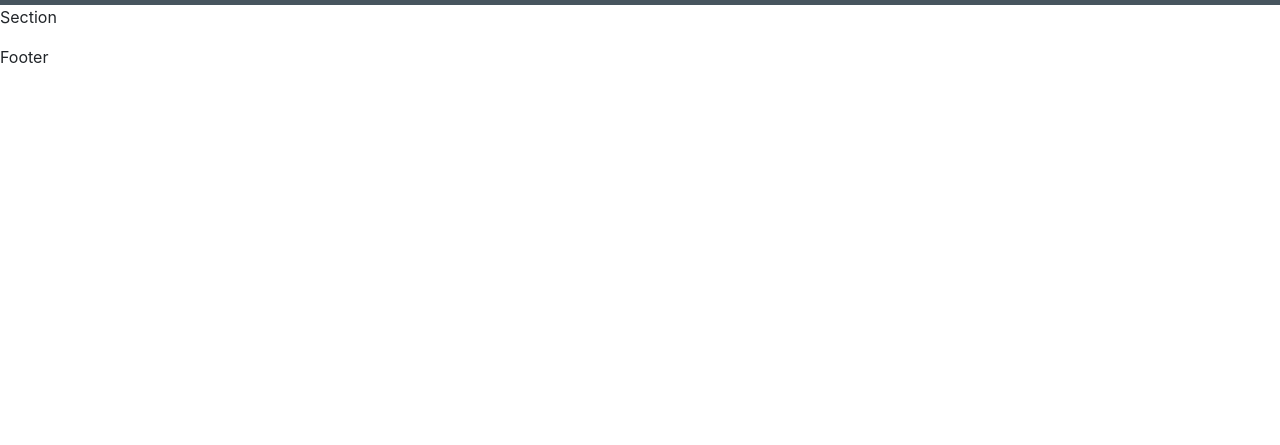
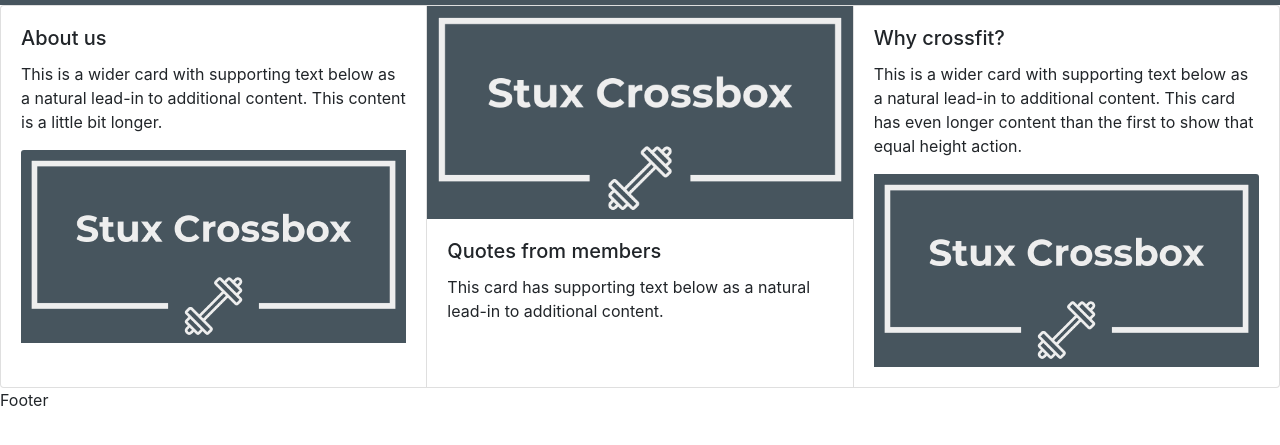
Before and after one commit to QuelleQim/Project-milstone-1-gym, a plain HTML site: page index.html in a window 1280 px wide. Shown: the part 111-556 px from the top of the page. Drawn offline with nearby package versions, Linux system fonts and the light colour scheme.

Commit message:
Preliminary card groups added

```diff
--- a/index.html
+++ b/index.html
@@ -27,16 +27,16 @@
                     <ul class="navbar-nav">
                         <li class="nav-item active">
                         <!--add the active  -->
-                            <a class="nav-link" href="#">Home <span class="sr-only">(current)</span></a>
+                            <a class="nav-link" href="index.html">Home <span class="sr-only">(current)</span></a>
                         </li>
                         <li class="nav-item">
-                            <a class="nav-link" href="#">Workers</a>
+                            <a class="nav-link" href="workers.html">Workers</a>
                         </li>
                         <li class="nav-item">
-                            <a class="nav-link" href="#">Schedule</a>
+                            <a class="nav-link" href="schedule.html">Schedule</a>
                         </li>
                         <li class="nav-item">
-                            <a class="nav-link" href="#">Contact</a>
+                            <a class="nav-link" href="contact.html">Contact</a>
                         </li>
                     </ul>
                 </div>
@@ -57,7 +57,38 @@
     Third div will include a 'Why crossfit?' section.
     All divs will include a font awsome icon and a faded background-->
     <section>
-    <p>Section</p>
+
+        <div class="card-group">
+            <div class="card">
+
+                <div class="card-body">
+                <h5 class="card-title">About us</h5>
+                <p class="card-text">This is a wider card with supporting text below as a natural lead-in to additional content. This content is a little bit longer.</p>
+                <img src="assets/images/stux_crossbox.png" class="card-img-top" alt="...">
+                </div>
+            </div>
+            <div class="card">
+                <img src="assets/images/stux_crossbox.png" class="card-img-top" alt="...">
+                <div class="card-body">
+                <h5 class="card-title">Quotes from members</h5>
+                <p class="card-text">This card has supporting text below as a natural lead-in to additional content.</p>
+
+                </div>
+            </div>
+            <div class="card">
+
+                <div class="card-body">
+                <h5 class="card-title">Why crossfit?</h5>
+                <p class="card-text">This is a wider card with supporting text below as a natural lead-in to additional content. This card has even longer content than the first to show that equal height action.</p>
+                <img src="assets/images/stux_crossbox.png" class="card-img-top" alt="...">
+                </div>
+            </div>
+        </div>
+
+
+
+
+
     </section>
 
     <!--Here I want a dark grey footer with three sections.
```
Also changed, not shown: 1 other file.
